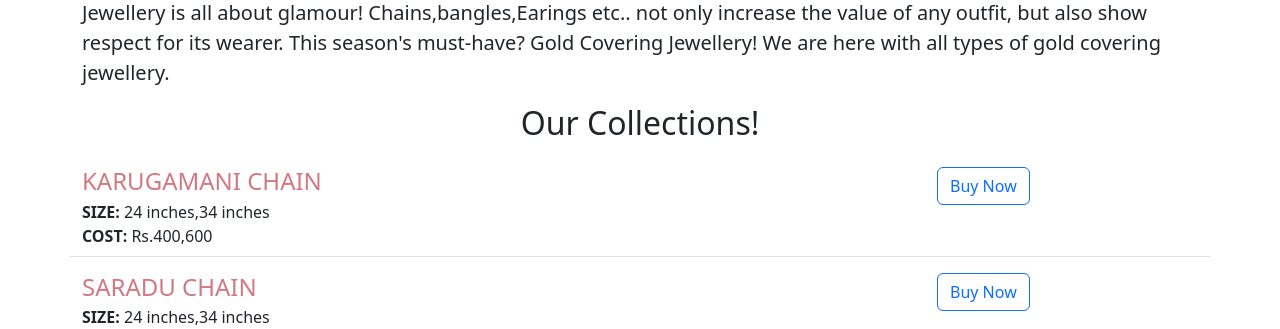
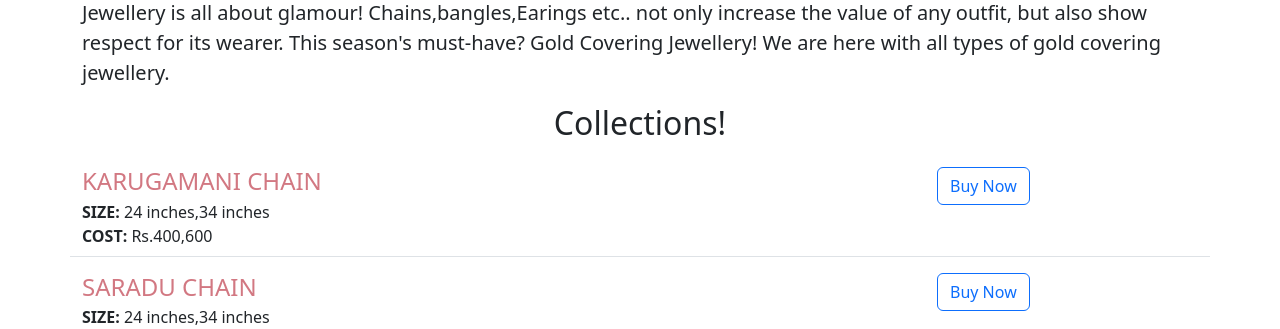
Before and after one commit to Imran8190/Imrans-project-, a Flask app: page / in a window 1280 px wide. Shown: the part 582-911 px from the top of the page. Run offline with Flask 3, Linux system fonts and the light colour scheme.

Commit message:
little changesd

```diff
--- a/templates/home.html
+++ b/templates/home.html
@@ -25,7 +25,7 @@
     <p class="lead">
       Jewellery is all about glamour! Chains,bangles,Earings etc.. not only increase the value of any outfit, but also show respect for its wearer. This season's must-have? Gold Covering Jewellery! We are here with all types of gold covering jewellery.
     </p>
-    <h2  class="text-center mt-2 mb-4">Our Collections!</h2>
+    <h2  class="text-center mt-2 mb-4"> Collections!</h2>
     <div>
       {% for chain in chains %}
       {% include 'royal.html' %}
```
